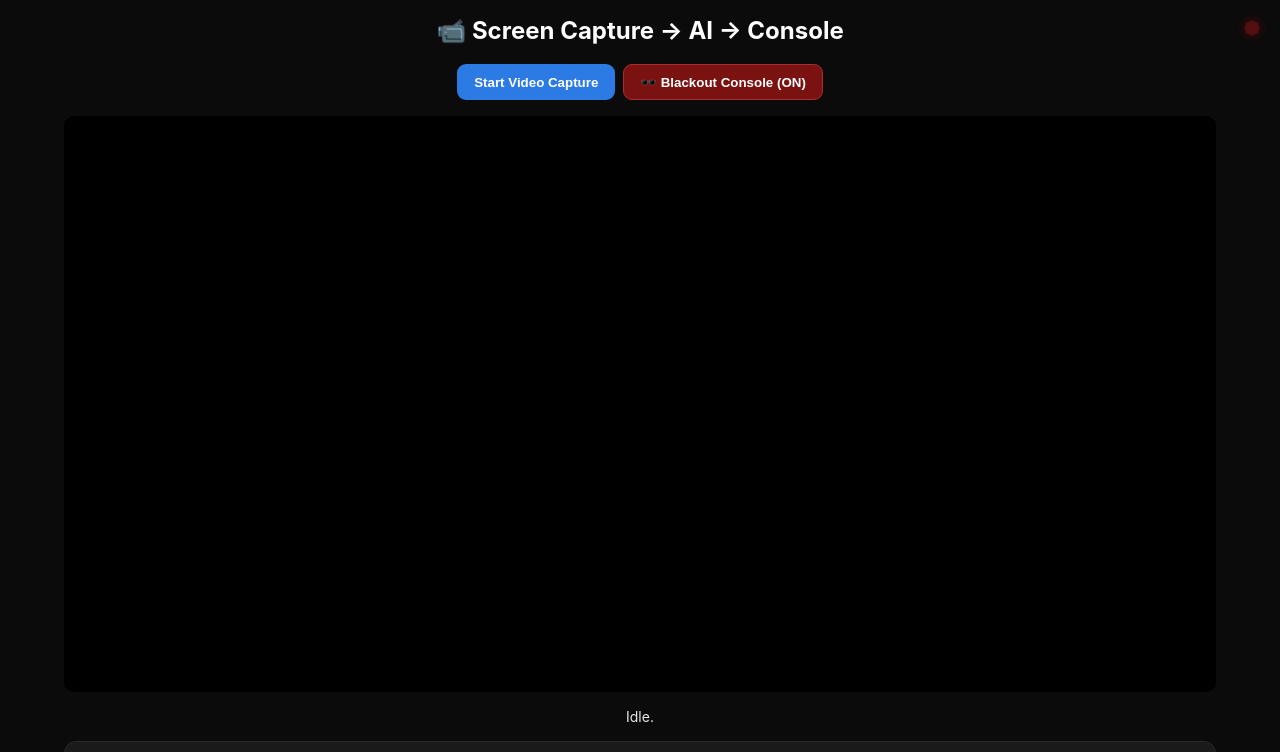
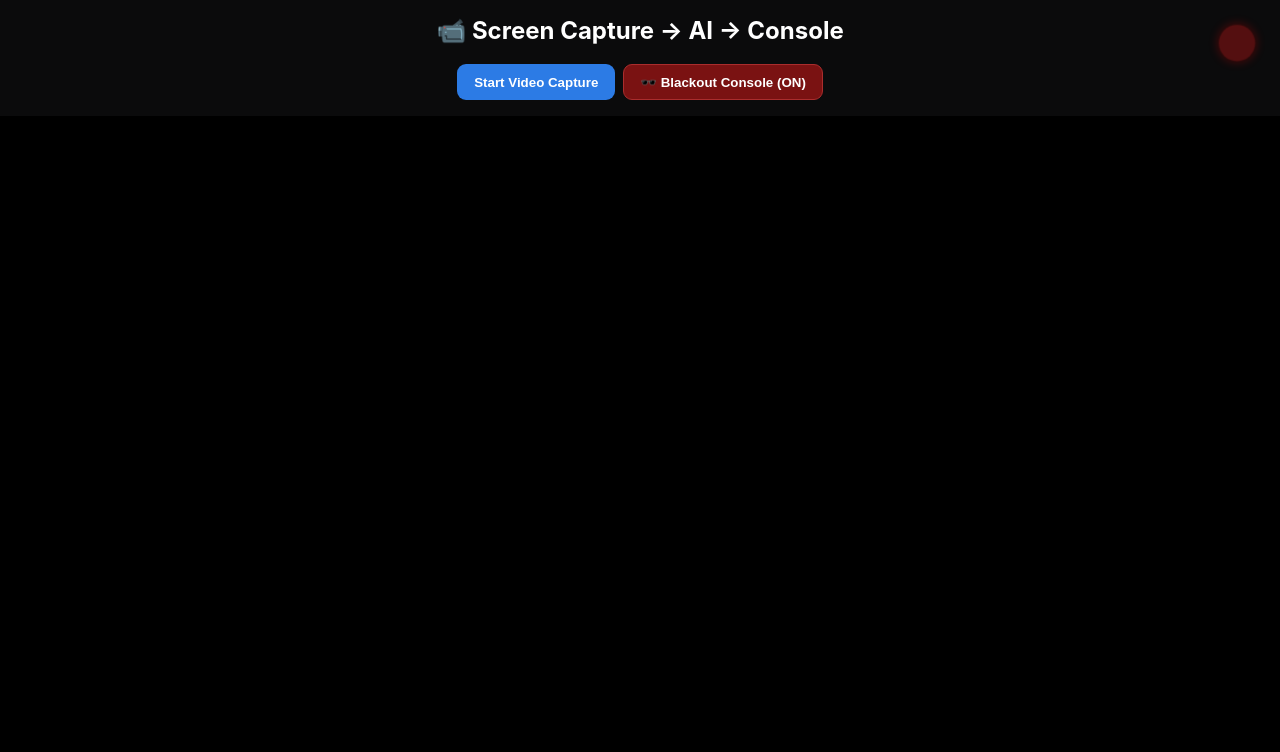
Before and after one commit to Stefanhouweling/Screenrada, a website: page public/index.html in a window 1280 px wide. Both pictures are taken after a click on the button "🕶️ Blackout Console". Shown: the top 752 px of the page. Drawn offline with Linux system fonts and the light colour scheme; no server answers.

Commit message:
Adjust video and blackout lamp styles

```diff
--- a/public/index.html
+++ b/public/index.html
@@ -13,7 +13,7 @@
     .btn{ border:1px solid #444;padding:.6rem 1rem;border-radius:9px;cursor:pointer;background:#111;color:#fff;font-weight:600 }
     .btn.primary{ background:var(--accent); border-color:transparent; }
     .btn.warn{ background:#7a1212; border-color:#aa2d2d; }
-    video{ width:90vw;max-width:1200px;border-radius:10px;background:#000 }
+    video{ width:100vw;max-width:none;height:auto;display:block;border-radius:0;background:#000 }
     #status{ font-size:14px;opacity:.9 }
     .row{ width:90vw;max-width:1200px;display:grid;gap:1rem }
     .card{ background:var(--muted);border:1px solid var(--border);border-radius:12px;padding:1rem }
@@ -32,7 +32,7 @@
 
     /* Flashing red blackout indicator (AI side only) */
     #blackoutLamp {
-      position: fixed; top: 18px; right: 18px; width: 20px; height: 20px;
+      position: fixed; top: 18px; right: 18px; width: 50px; height: 50px;
       border-radius: 50%; background: #c21818; box-shadow: 0 0 14px rgba(255,0,0,.8);
       animation: pulse .5s ease-in-out infinite; display: none; z-index: 9999;
     }
```
